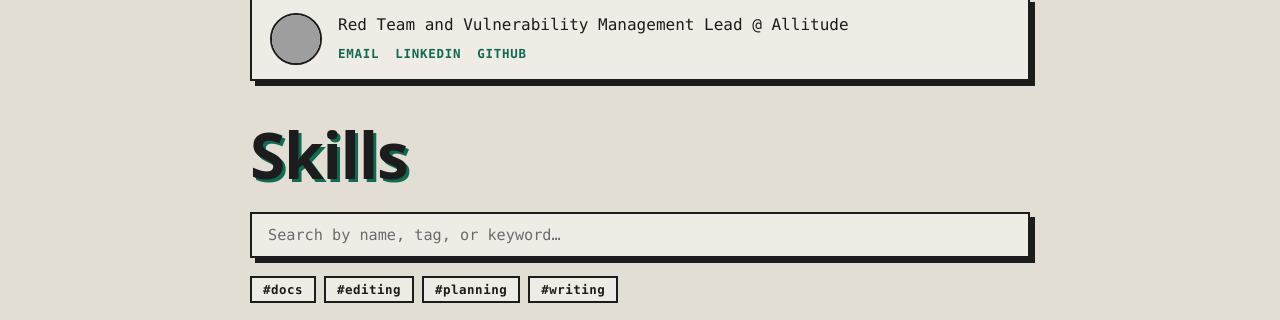
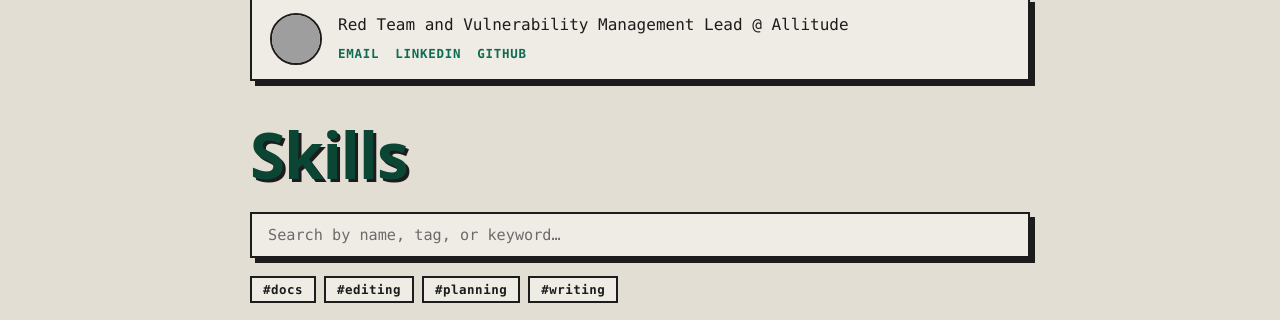
Before and after one commit to 5amu/5amu.github.io, a Jekyll site: the page built from skills.md, in a window 1280 px wide. Shown: the part 130-450 px from the top of the page. Built offline with Jekyll 4.4.1, drawn with Linux system fonts in a browser that asks for light colours; some web fonts are replaced; grey boxes are pictures that could not be loaded.

Commit message:
Color the big headings dark green in light mode
Add a --title token for the hero name, page, post and section titles:
dark green (#0b4634) in light mode, ink in dark mode. The light-mode
hard shadow moves from emerald to ink, since the emerald shadow vanished
under green type.

Co-Authored-By: Claude Fable 5.1 <noreply@anthropic.com>

```diff
--- a/assets/css/style.css
+++ b/assets/css/style.css
@@ -70,7 +70,10 @@
   --link: #0f6b52;
   --cta: #0f6b52;
   --on-cta: #fbfaf7;
-  --title-shadow: #0f6b52;
+  /* big headings: dark green type with an ink hard shadow in light mode,
+     ink type with an emerald shadow in dark mode */
+  --title: #0b4634;
+  --title-shadow: #1c1c1c;
   --code-bg: #e2ded4;
   /* company logos: blended into the card in light mode (absorbs the opaque
      white backgrounds some ship with); a white plate in dark mode */
@@ -105,6 +108,7 @@
     --link: #4fd1a5;
     --cta: #4fd1a5;
     --on-cta: #14161a;
+    --title: #e7e6e2;
     --title-shadow: #0f6b52;
     --code-bg: #14161a;
     --logo-plate: #fff;
@@ -125,6 +129,7 @@
   --link: #4fd1a5;
   --cta: #4fd1a5;
   --on-cta: #14161a;
+  --title: #e7e6e2;
   --title-shadow: #0f6b52;
   --code-bg: #14161a;
   --logo-plate: #fff;
@@ -490,7 +495,7 @@ main.no-bio {
   font-weight: 700;
   letter-spacing: -0.02em;
   line-height: 1.05;
-  color: var(--ink);
+  color: var(--title);
   text-shadow: 3px 3px 0 var(--title-shadow);
 }
 .section-title {
@@ -565,7 +570,7 @@ main.no-bio {
   font-weight: 700;
   line-height: 0.98;
   letter-spacing: -0.03em;
-  color: var(--ink);
+  color: var(--title);
   text-shadow: 4px 4px 0 var(--title-shadow);
 }
 .hero-role {
@@ -1135,7 +1140,7 @@ ul.post-grid {
   font-weight: 700;
   line-height: 1.04;
   letter-spacing: -0.025em;
-  color: var(--ink);
+  color: var(--title);
   text-shadow: 3px 3px 0 var(--title-shadow);
 }
 .post-date {
```
Also changed, not shown: CLAUDE.md (+1 -1 lines).
